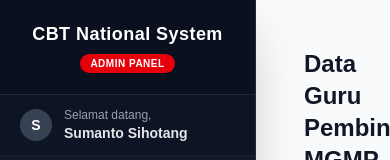
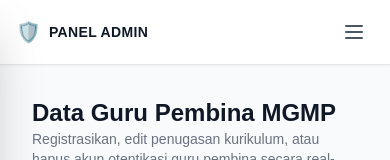
Before and after one commit to sumantosihotang96-debug/yellow25-cat, a Next.js app: page /admin/data-guru in a window 390 px wide. Shown: the top 160 px of the page. Built offline with nearby package versions, Linux system fonts and the light colour scheme; no server answers; the database is empty.

Commit message:
Update halaman pantau live admin

```diff
--- a/app/admin/layout.tsx
+++ b/app/admin/layout.tsx
@@ -1,15 +1,78 @@
+'use client';
+
+import { useState } from 'react';
 import Sidebar from '@/components/Sidebar';
 
 export default function AdminLayout({ children }: { children: React.ReactNode }) {
+  const [isMobileMenuOpen, setIsMobileMenuOpen] = useState(false);
+
+  const toggleMobileMenu = () => {
+    setIsMobileMenuOpen((prev) => !prev);
+  };
+
+  const closeMobileMenu = () => {
+    setIsMobileMenuOpen(false);
+  };
+
   return (
-    <div className="flex bg-gray-50 min-h-screen">
-      {/* Panggil komponen sidebar khusus Admin */}
-      <Sidebar role="admin" />
+    <div className="min-h-screen bg-gray-50 flex flex-col md:flex-row">
 
-      {/* Area pengisian menu dinamis di sebelah kanan */}
-      <main className="flex-1 p-8 overflow-y-auto">
+      {/* 1. HEADER MOBILE (Khusus Layar HP < md) */}
+      <header className="md:hidden bg-white border-b border-gray-200 px-4 py-3 flex items-center justify-between sticky top-0 z-30 shadow-xs">
+        <div className="flex items-center gap-2">
+          <span className="text-xl">🛡️</span>
+          <span className="font-black text-gray-900 text-sm tracking-wide">
+            PANEL ADMIN
+          </span>
+        </div>
+
+        {/* Tombol Hamburger */}
+        <button
+          type="button"
+          onClick={toggleMobileMenu}
+          className="p-2 text-gray-600 hover:text-gray-900 hover:bg-gray-100 rounded-xl transition active:scale-95"
+          aria-label="Buka Menu"
+        >
+          <svg className="w-6 h-6" fill="none" stroke="currentColor" viewBox="0 0 24 24">
+            {isMobileMenuOpen ? (
+              /* Icon X / Close saat menu terbuka */
+              <path strokeLinecap="round" strokeLinejoin="round" strokeWidth="2" d="M6 18L18 6M6 6l12 12" />
+            ) : (
+              /* Icon Hamburger 3 Garis */
+              <path strokeLinecap="round" strokeLinejoin="round" strokeWidth="2" d="M4 6h16M4 12h16M4 18h16" />
+            )}
+          </svg>
+        </button>
+      </header>
+
+      {/* 2. OVERLAY GELAP (Latar belakang saat menu mobile terbuka) */}
+      {isMobileMenuOpen && (
+        <div
+          onClick={closeMobileMenu}
+          className="fixed inset-0 bg-black/50 backdrop-blur-xs z-40 md:hidden transition-opacity"
+        />
+      )}
+
+      {/* 3. SIDEBAR CONTAINER (Desktop: Permanen Kiri | Mobile: Slide-over Drawer) */}
+      <aside
+        className={`
+          fixed top-0 bottom-0 left-0 z-50 bg-white
+          transform transition-transform duration-300 ease-in-out
+          md:static md:translate-x-0 md:z-auto
+          ${isMobileMenuOpen ? 'translate-x-0 shadow-2xl' : '-translate-x-full'}
+        `}
+      >
+        {/* Pembungkus klik agar sidebar otomatis menutup jika menu di dalam diklik pada HP */}
+        <div onClick={closeMobileMenu} className="h-full">
+          <Sidebar role="admin" />
+        </div>
+      </aside>
+
+      {/* 4. AREA KONTEN UTAMA */}
+      <main className="flex-1 p-4 sm:p-6 md:p-8 overflow-y-auto min-w-0">
         {children}
       </main>
+
     </div>
   );
 }
```
